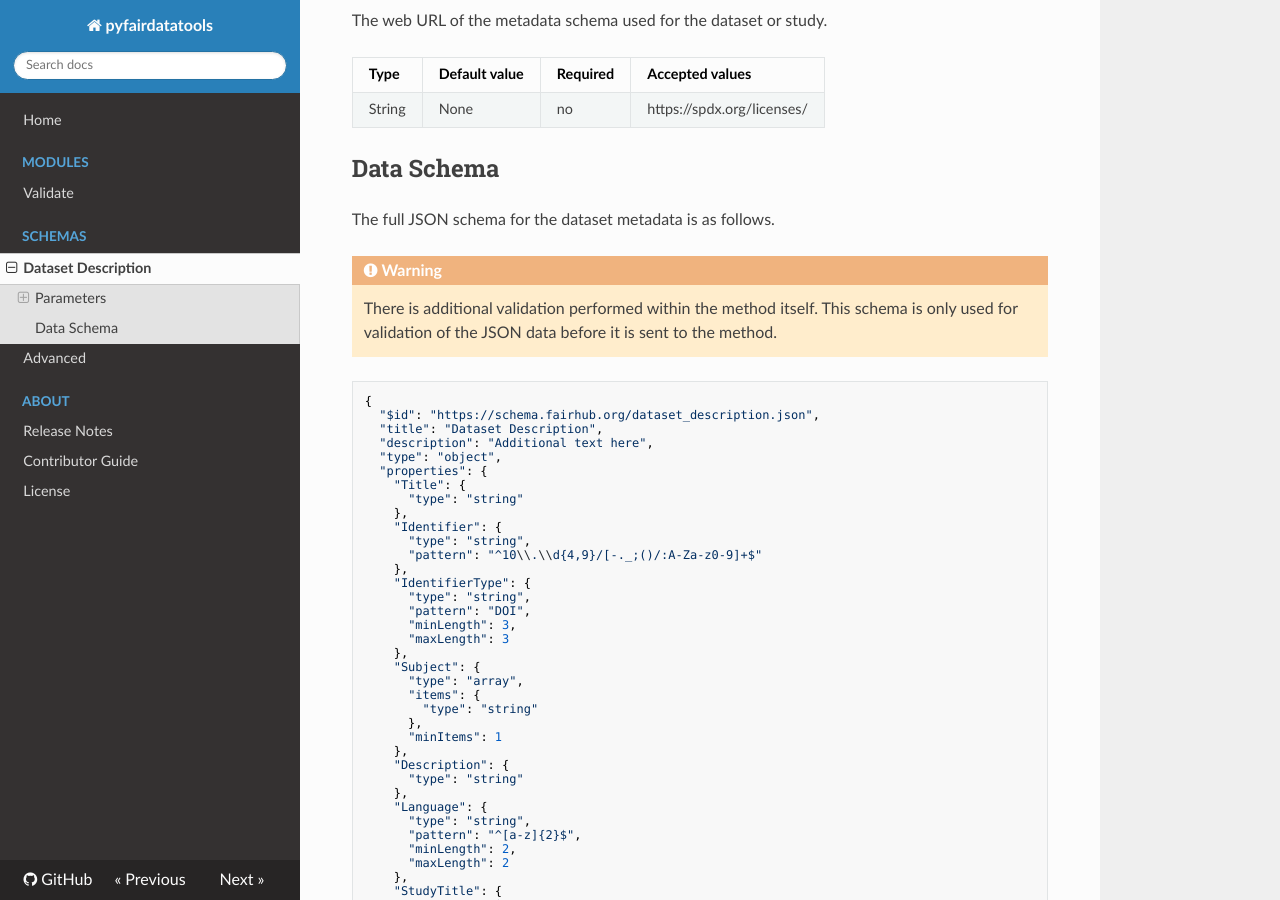
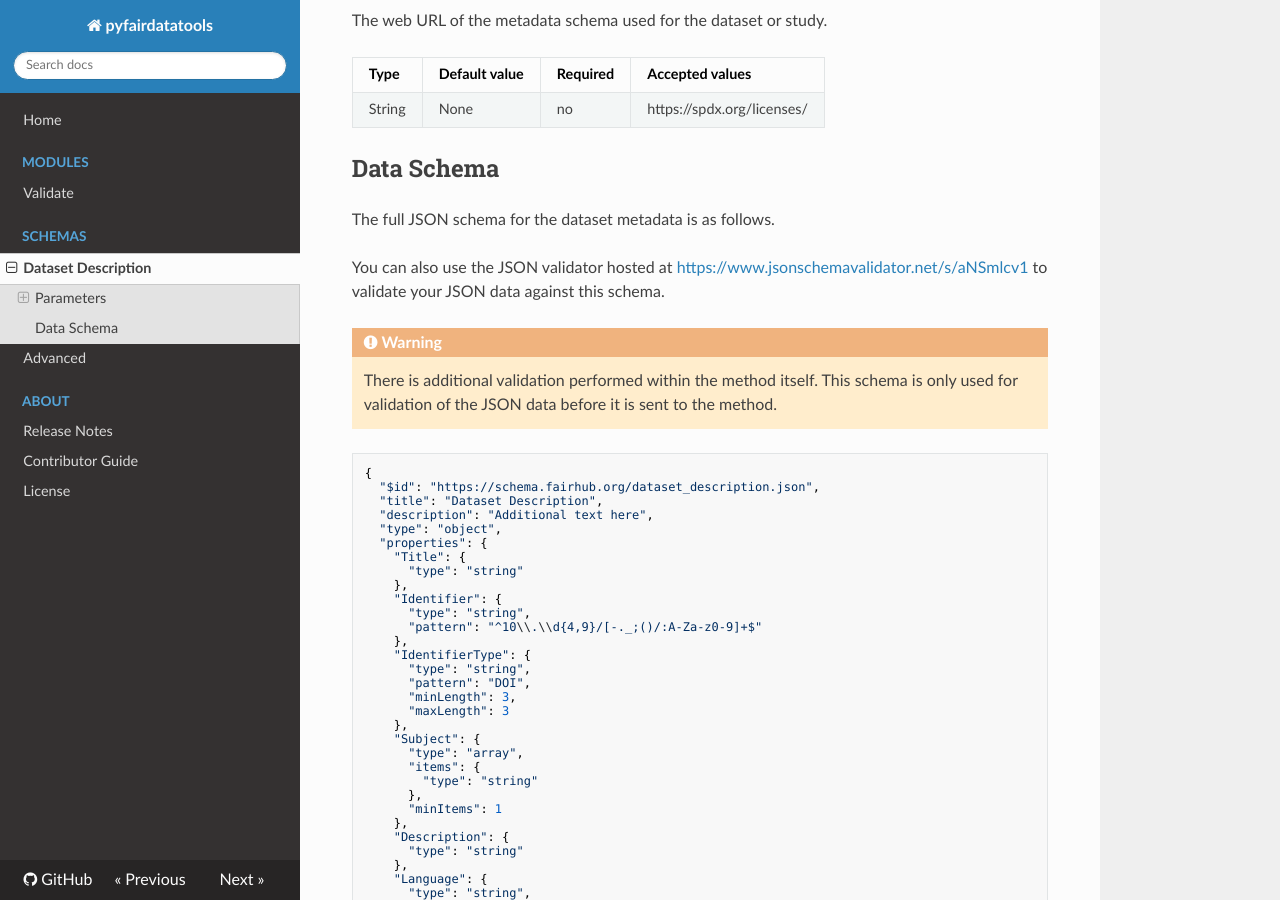
Before and after one commit to AI-READI/pyfairdatatools, an MkDocs documentation site: the page built from docs/schemas/dataset_description.md, in a window 1280 px wide and 900 px high, scrolled down 8541 px. Built offline with MkDocs 1.6.1, drawn with Linux system fonts in a browser that asks for light colours; nearby versions of some CDN libraries.

Commit message:
docs: update wording

```diff
--- a/docs/schemas/dataset_description.md
+++ b/docs/schemas/dataset_description.md
@@ -351,6 +351,8 @@ The web URL of the metadata schema used for the dataset or study.
 
 The full JSON schema for the dataset metadata is as follows.
 
+You can also use the JSON validator hosted at [https://www.jsonschemavalidator.net/s/aNSmlcv1](https://www.jsonschemavalidator.net/s/aNSmlcv1) to validate your JSON data against this schema.
+
 !!! warning
 
     There is additional validation performed within the method itself. This schema is only used for validation of the JSON data before it is sent to the method.
```
Also changed, not shown: docs/modules/validate.md (+2 -0 lines), 1 other file.
